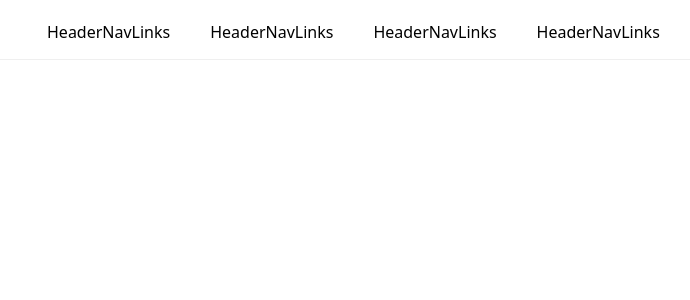
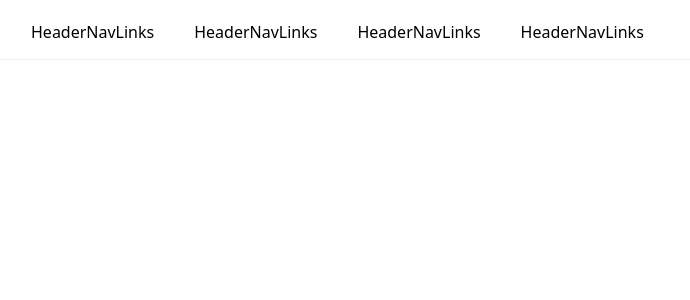
Before and after one commit to mahyarErshad/hummingbird, a React (Create React App) app: page / in a window 1280 px wide. Shown: the top 300 px of the page, without its empty margins (416-1106 px from the left). Built offline with nearby package versions, Linux system fonts and the light colour scheme; a web font is replaced by a local one.

Commit message:
Removed padding

```diff
--- a/src/Components/Header/header.module.css
+++ b/src/Components/Header/header.module.css
@@ -1,19 +1,18 @@
-.wrapper{
-    border-bottom: 1px solid hsla(0,0%,40%,.1);
+.wrapper {
+  border-bottom: 1px solid hsla(0, 0%, 40%, 0.1);
   backdrop-filter: blur(10px);
   -webkit-backdrop-filter: blur(10px);
-    background-color: hsla(0,0%,100%,.9);
+  background-color: hsla(0, 0%, 100%, 0.9);
   width: 100%;
   height: 3.75rem;
-    padding: 0 1rem;
   position: absolute;
   top: 0;
 }
-.menuOpen{
+.menuOpen {
   transform: rotateZ(-180deg);
   transition: all ease 500ms;
 }
-.menuClose{
+.menuClose {
   transform: rotateZ(0deg);
   transition: all ease 500ms;
 }
```
Lines whose indentation alone changed are shown as unchanged.
